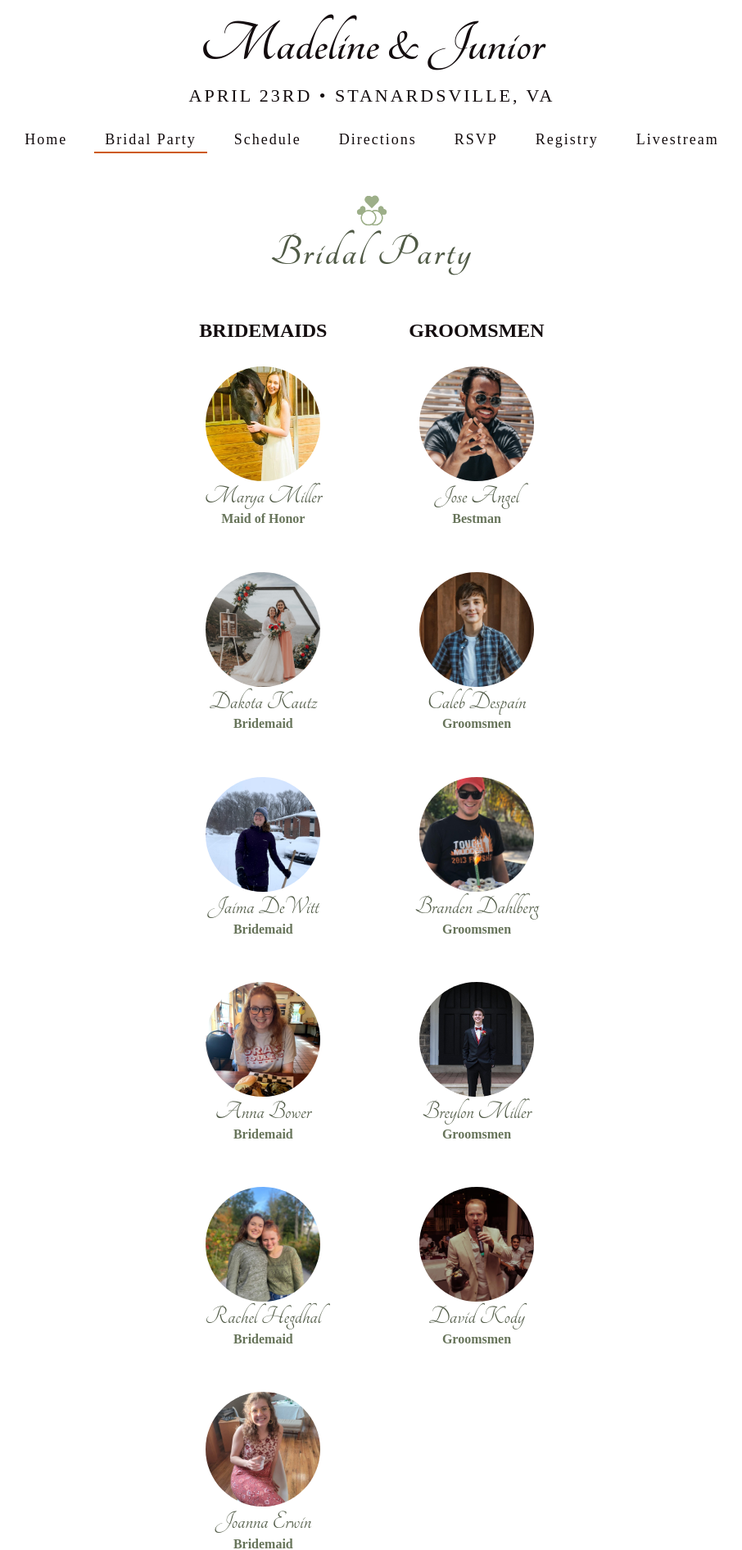
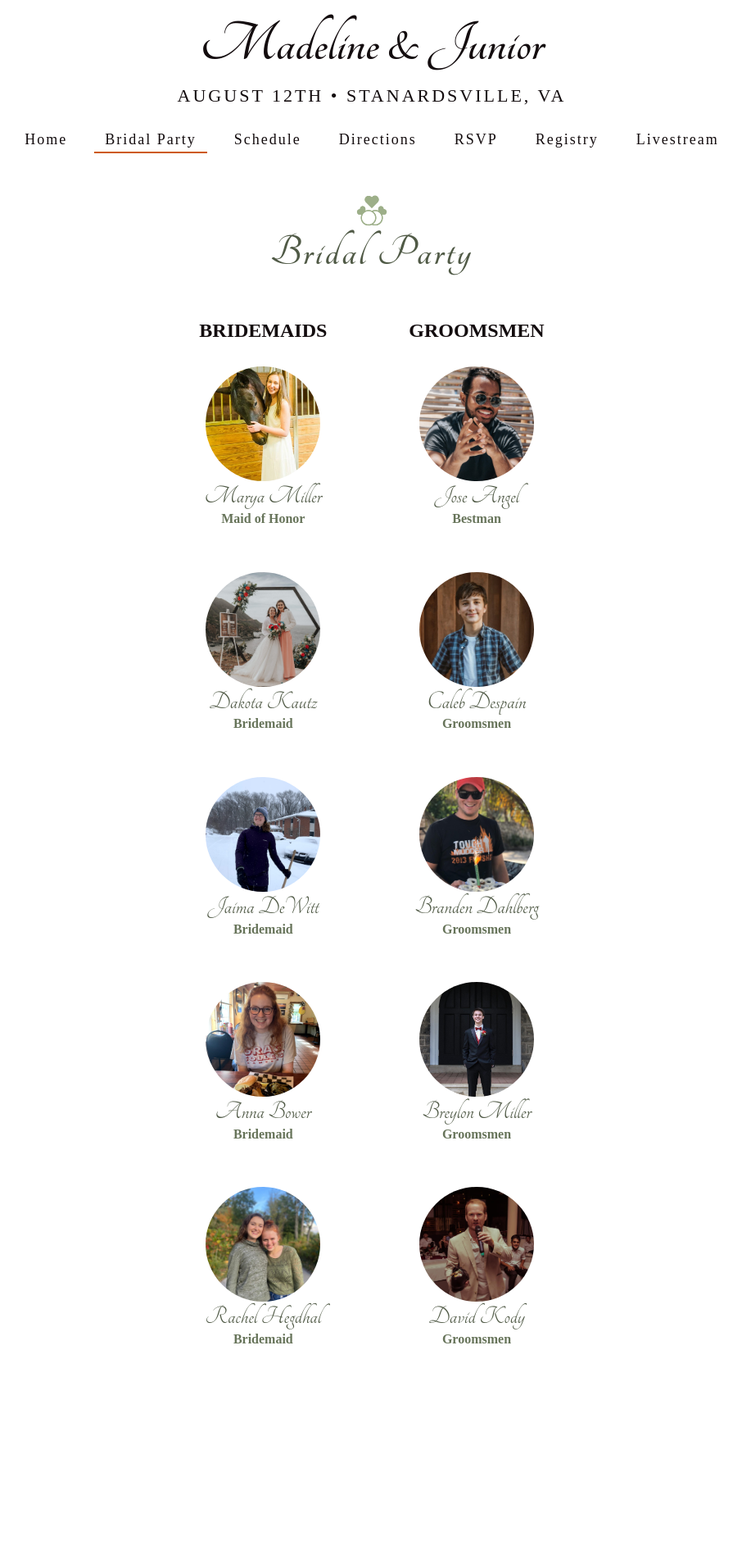
Before and after one commit to juniorbatistadev/mandjwedding, a Next.js app: page /party in a window 1280 px wide. Shown: the part 170-2061 px from the top of the page at 82% size, without its empty margins (186-1092 px from the left). After the commit the page ends 1868 px from the top, so only its background shows below. Built offline with nearby package versions, Linux system fonts and the light colour scheme; a web font is replaced by a local one.

Commit message:
smalls changes

```diff
--- a/pages/index.js
+++ b/pages/index.js
@@ -23,7 +23,7 @@ import { CgMailOpen } from "react-icons/cg";
 import { RiLiveLine } from "react-icons/ri";
 
 export default function Home() {
-  let date = new Date("2023-04-23");
+  let date = new Date("2023-08-12");
   let date2 = new Date(Date.now());
 
   let difference = date.getTime() - date2.getTime();
@@ -155,7 +155,7 @@ export default function Home() {
             &quot;name&quot;:&quot;Madeline and Junior Wedding&quot;,
             &quot;description&quot;:&quot;Madeline and Junior are starting their
             lives together.&quot;, &quot;startDate&quot;:&quot;2023-04-23&quot;,
-            &quot;endDate&quot;:&quot;2023-04-23&quot;,
+            &quot;endDate&quot;:&quot;2023-08-12&quot;,
             &quot;startTime&quot;:&quot;13:05&quot;,
             &quot;endTime&quot;:&quot;18:00&quot;,
             &quot;location&quot;:&quot;STANARDSVILLE, VA&quot;,
--- a/pages/livestream.js
+++ b/pages/livestream.js
@@ -10,7 +10,7 @@ function Livestream() {
         style={{ marginBottom: 40, marginTop: 40 }}
         width="100%"
         height="576"
-        src="https://www.youtube.com/embed/1z_STdEOocc"
+        src="https://www.youtube.com/embed/SkeYw_pyYBs"
         title="Madeline & Junior Wedding"
         frameBorder="0"
         allow="accelerometer; autoplay; clipboard-write; encrypted-media; gyroscope; picture-in-picture"
--- a/pages/party.js
+++ b/pages/party.js
@@ -43,11 +43,11 @@ function Party() {
             <p className={styles.job}>Bridemaid</p>
           </div>
 
-          <div className={styles.person}>
+          {/* <div className={styles.person}>
             <img className={styles.avatar} src="/party/joana.jpg" />
             <p className={styles.name}>Joanna Erwin</p>
             <p className={styles.job}>Bridemaid</p>
-          </div>
+          </div> */}
         </div>
         <div className={styles.section + " " + styles.groommen}>
           <h2 className={styles.sectionTitle}>Groomsmen</h2>
--- a/src/components/Layout/index.jsx
+++ b/src/components/Layout/index.jsx
@@ -16,7 +16,7 @@ export default function Layout({ children }) {
       <header>
         <p className={styles.title}>Madeline & Junior</p>
       </header>
-      <div className={styles.postHeader}>April 23rd • Stanardsville, VA</div>
+      <div className={styles.postHeader}>August 12th • Stanardsville, VA</div>
       <Menu />
       <div className={styles.content}>{children}</div>
     </div>
```
